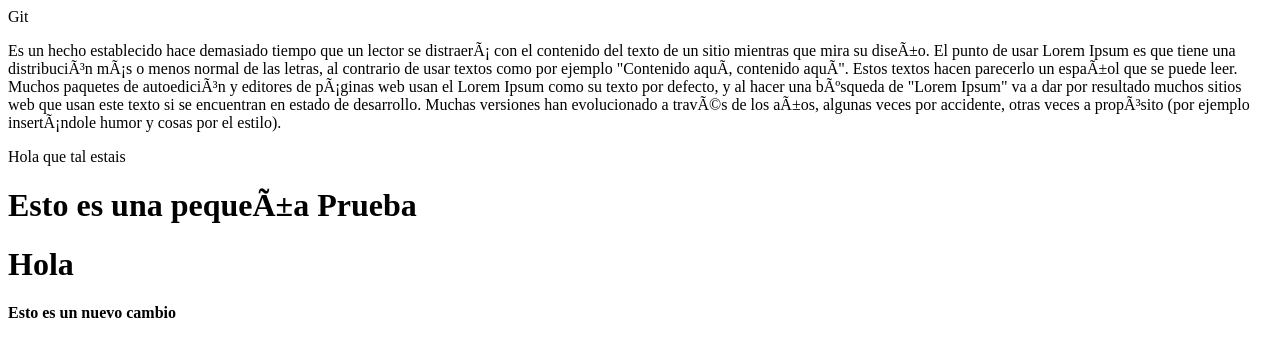
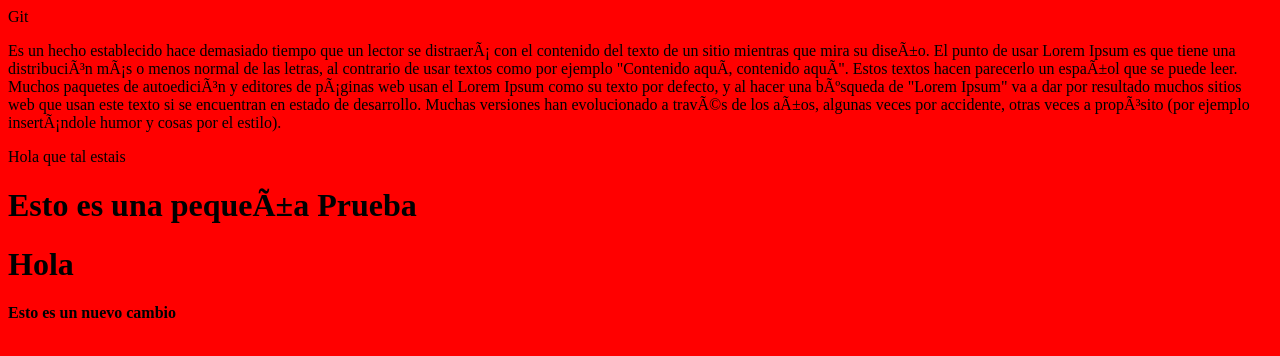
Before and after one commit to CarlosMRDronvicion/Prueba, a plain HTML site: page index.html in a window 1280 px wide. Drawn offline with Linux system fonts and the light colour scheme.

Commit message:
añadido CSS

```diff
--- /dev/null
+++ b/estilo.css
@@ -0,0 +1,3 @@
+body{
+    background-color: red;
+}
--- a/index.html
+++ b/index.html
@@ -3,6 +3,7 @@
         <title>Prueba subir royecto</title>
         <meta charset="windows-1252">
         <meta name="viewport" content="width=device-width, initial-scale=1.0">
+        <link rel="stylesheet" href="estilo.css">
     </head>
     <body>
         <div>Git</div>
```
